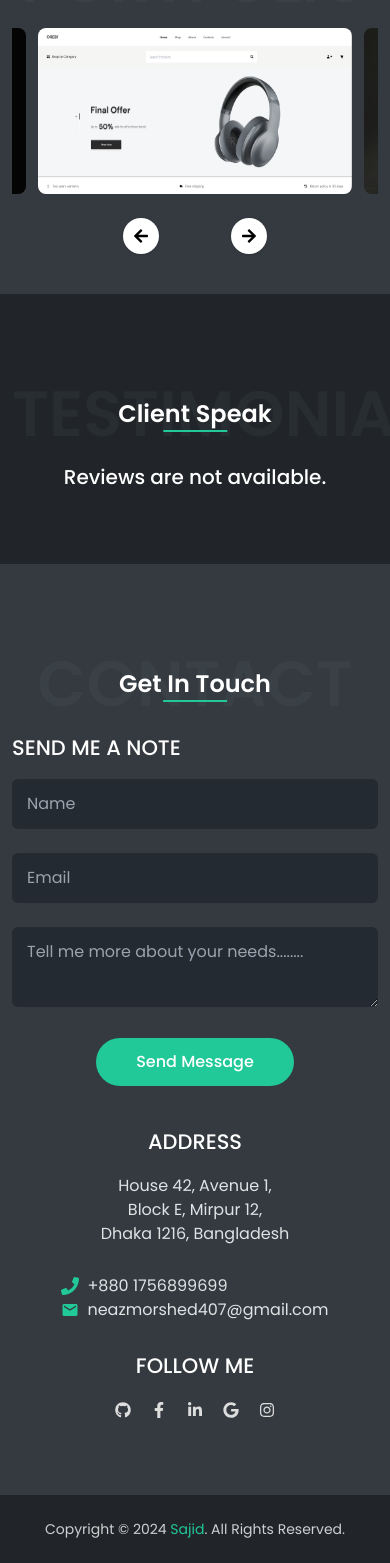
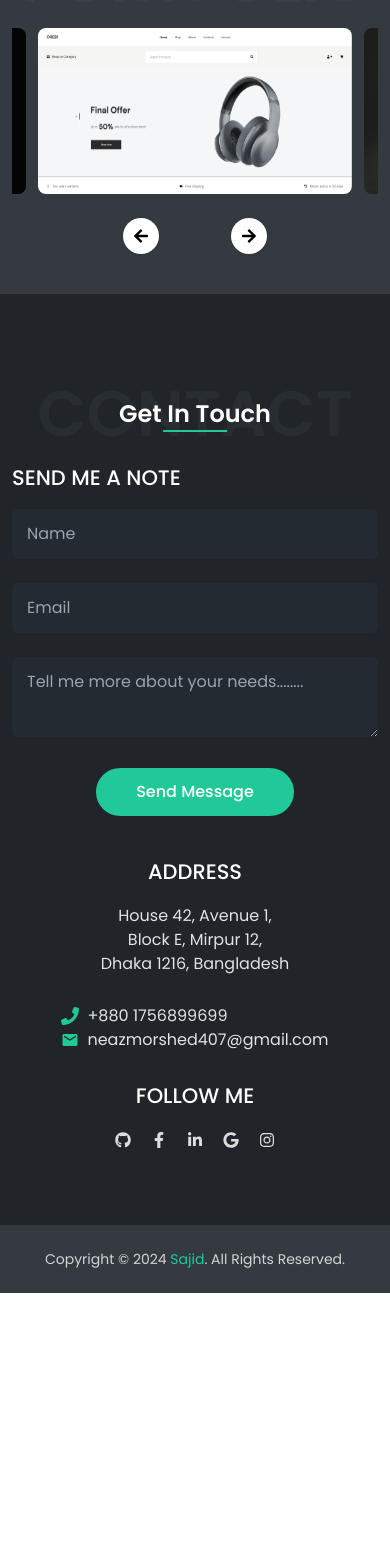
Before and after one commit to morshedsajid26/My-Portfolio, a React (Vite) app in the folder portfolio-project/: page / in a window 390 px wide. Shown: the part 3786-5349 px from the top of the page. After the commit the page ends 5079 px from the top, so only its background shows below. Built offline with nearby package versions, Linux system fonts and the light colour scheme.

Commit message:
client page remove

```diff
--- a/portfolio-project/src/App.jsx
+++ b/portfolio-project/src/App.jsx
@@ -20,7 +20,7 @@ const App = () => {
         <Services/>
         <Resume/>
         <Portfolio/>
-        <Client/>
+        {/* <Client/> */}
         <Contact/>
         <Footer/>
         <div className='fixed bottom-5 right-5 h-12 w-12  animate-bounce   '>
--- a/portfolio-project/src/Component/Contact.jsx
+++ b/portfolio-project/src/Component/Contact.jsx
@@ -34,7 +34,7 @@ const Contact = () => {
 
 
   return (
-    <div id='contact' className='bg-[#343a40] py-[72px]'>
+    <div id='contact' className='bg-[#212529] py-[72px]'>
         <Container>
             <TitleHeader Heading='Contact' Ptext='Get in Touch'/>
 
--- a/portfolio-project/src/Component/Footer.jsx
+++ b/portfolio-project/src/Component/Footer.jsx
@@ -6,7 +6,7 @@ const Footer = () => {
   const currentYear = new Date().getFullYear();
 
   return (
-    <div className="bg-[#212529] text-center py-6 md:py-10">
+    <div className="bg-[#343a40] text-center py-6 md:py-10">
       <Container>
         <div>
           <p className="font-pop text-sm md:text-base text-[#FAFAFA]/80 px-4">
```
